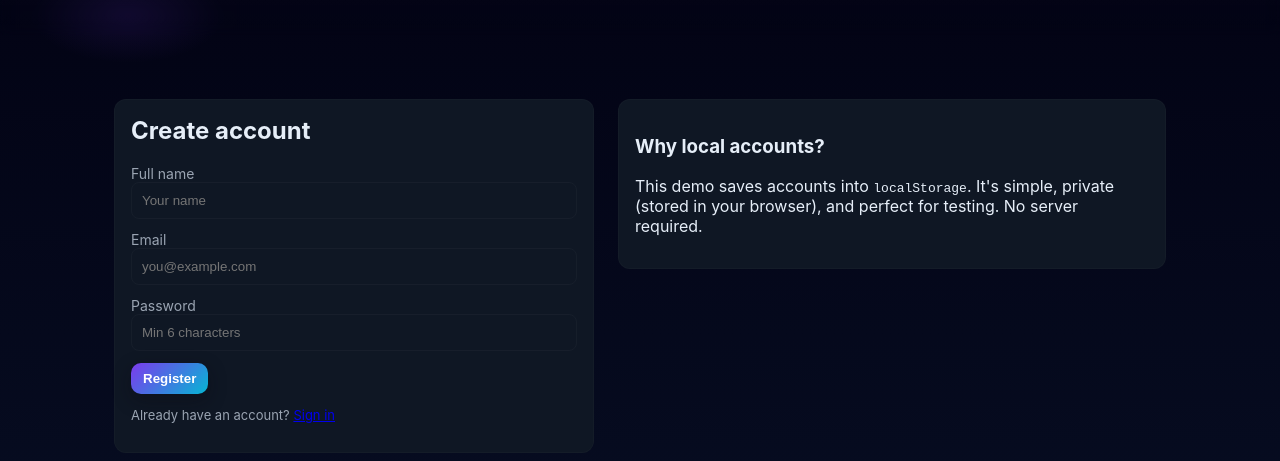
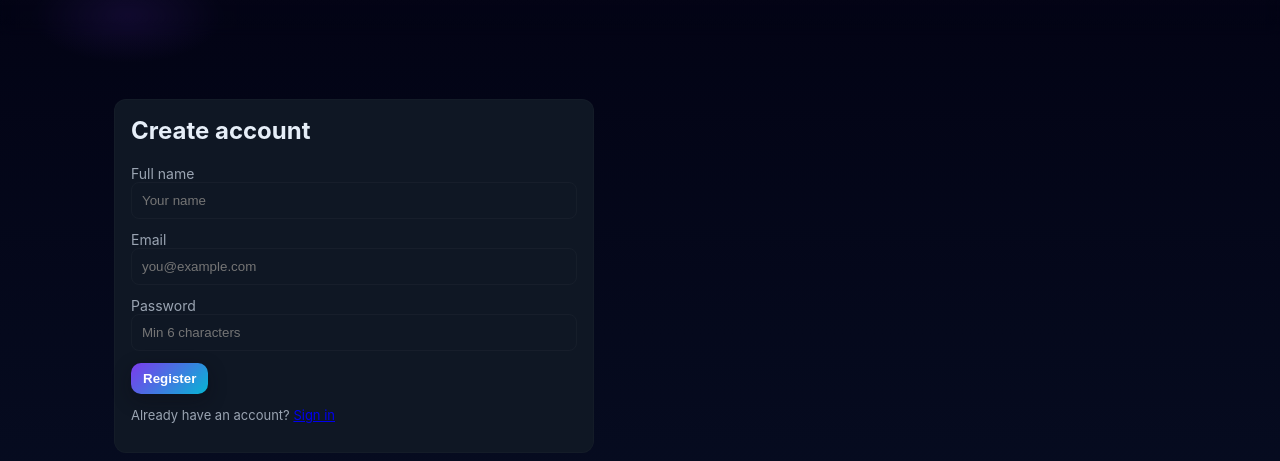
Before and after one commit to ramakrishnaanneswar/Msd-final, a plain HTML site: page register.html in a window 1280 px wide. Shown: the part 65-526 px from the top of the page. Drawn offline with Linux system fonts and the light colour scheme.

Commit message:
Remove auth-info card from register.html
Removed the 'Why local accounts?' section from the registration page.

```diff
--- a/register.html
+++ b/register.html
@@ -32,10 +32,7 @@
         <p class="muted">Already have an account? <a href="login.html">Sign in</a></p>
       </div>
 
-      <div class="card auth-info">
-        <h3>Why local accounts?</h3>
-        <p>This demo saves accounts into <code>localStorage</code>. It's simple, private (stored in your browser), and perfect for testing. No server required.</p>
-      </div>
+
     </div>
   </main>
 
```
